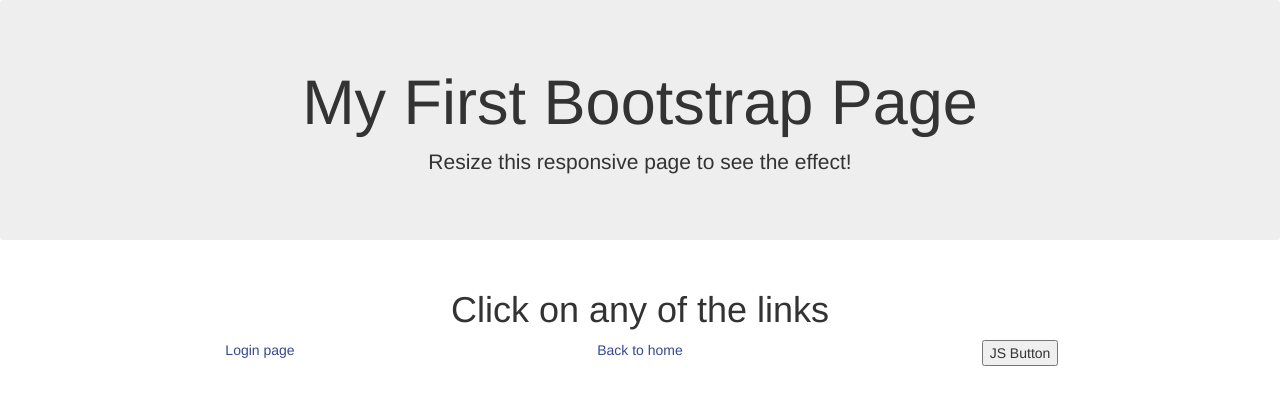
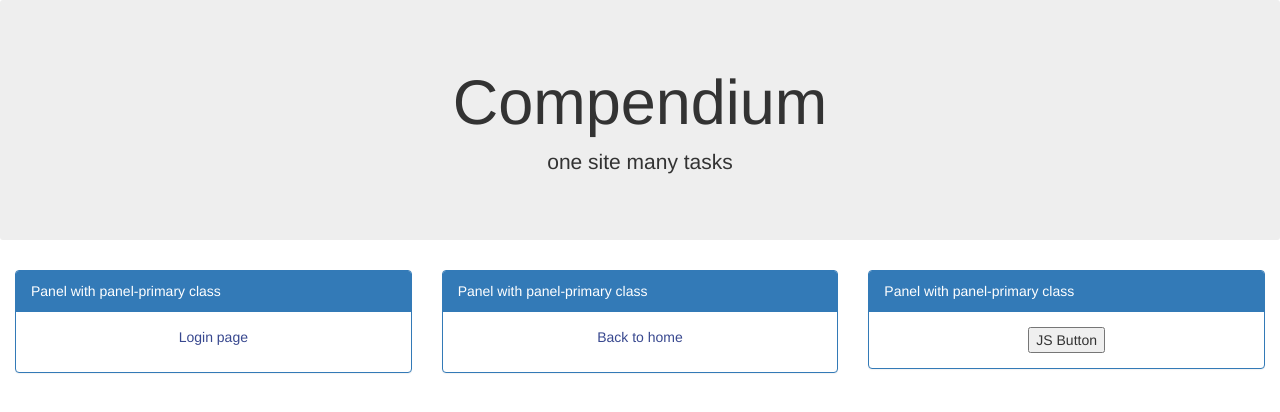
Before and after one commit to virtualvector/FlaskApp, a Flask app: page / in a window 1280 px wide. Shown: the top 412 px of the page. Run offline with Flask 2, Linux system fonts and the light colour scheme; some libraries are stand-ins or nearby versions.

Commit message:
good bootstrap

```diff
--- a/templates/index.html
+++ b/templates/index.html
@@ -31,8 +31,8 @@
 
 <body>
     <div class="jumbotron text-center">
-        <h1>My First Bootstrap Page</h1>
-        <p>Resize this responsive page to see the effect!</p>
+        <h1>Compendium</h1>
+        <p>one site many tasks</p>
     </div>
     <!--
     <div id='div1'>
@@ -43,29 +43,42 @@
 
     </div>
     -->
-    <div class="container">
-        <div class="row">
-            <div class="col-sm-12">
-                <center>
-                    <h1>Click on any of the links</h1>
-                </center>
-            </div>
-        </div>
+    <div class="container-fluid">
+
+
         <div class="row">
             <div class="col-sm-4">
+                <div class="panel panel-primary">
+                    <div class="panel-heading">Panel with panel-primary class</div>
+                    <div class="panel-body">
                         <center>
                             <p><a href="http://localhost:5000/login">Login page</a></p>
                         </center>
                     </div>
+                </div>
+
+            </div>
             <div class="col-sm-4">
+                <div class="panel panel-primary">
+                    <div class="panel-heading">Panel with panel-primary class</div>
+                    <div class="panel-body">
                         <center>
                             <p><a href="http://localhost:5000/">Back to home</a></p>
                         </center>
                     </div>
+                </div>
+
+            </div>
             <div class="col-sm-4">
+                <div class="panel panel-primary">
+                    <div class="panel-heading">Panel with panel-primary class</div>
+                    <div class="panel-body">
                         <center>
                             <input type="button" onclick="sayHello()" value="JS Button">
                         </center>
+                    </div>
+                </div>
+
             </div>
         </div>
     </div>
```
Lines whose indentation alone changed are shown as unchanged.
